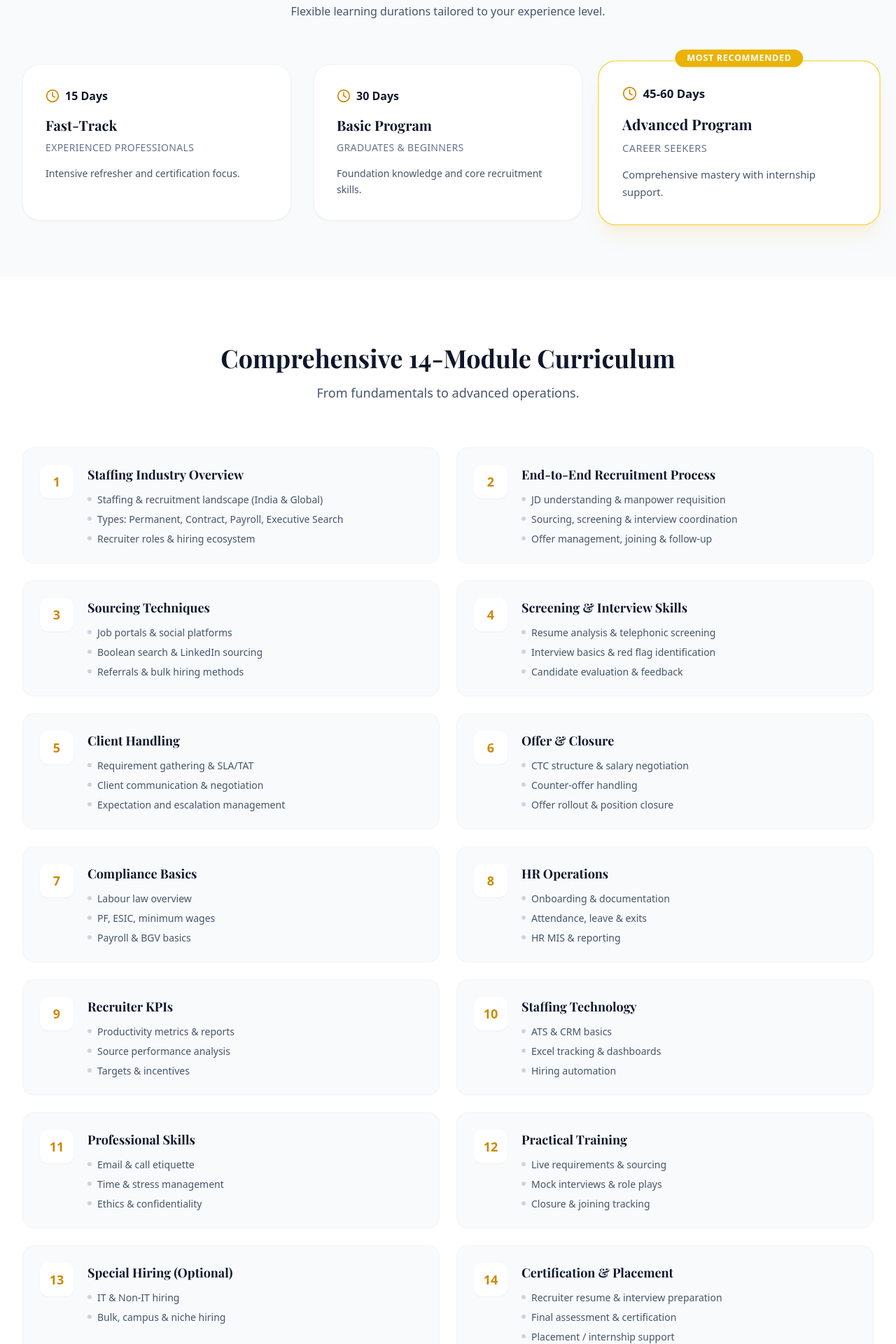
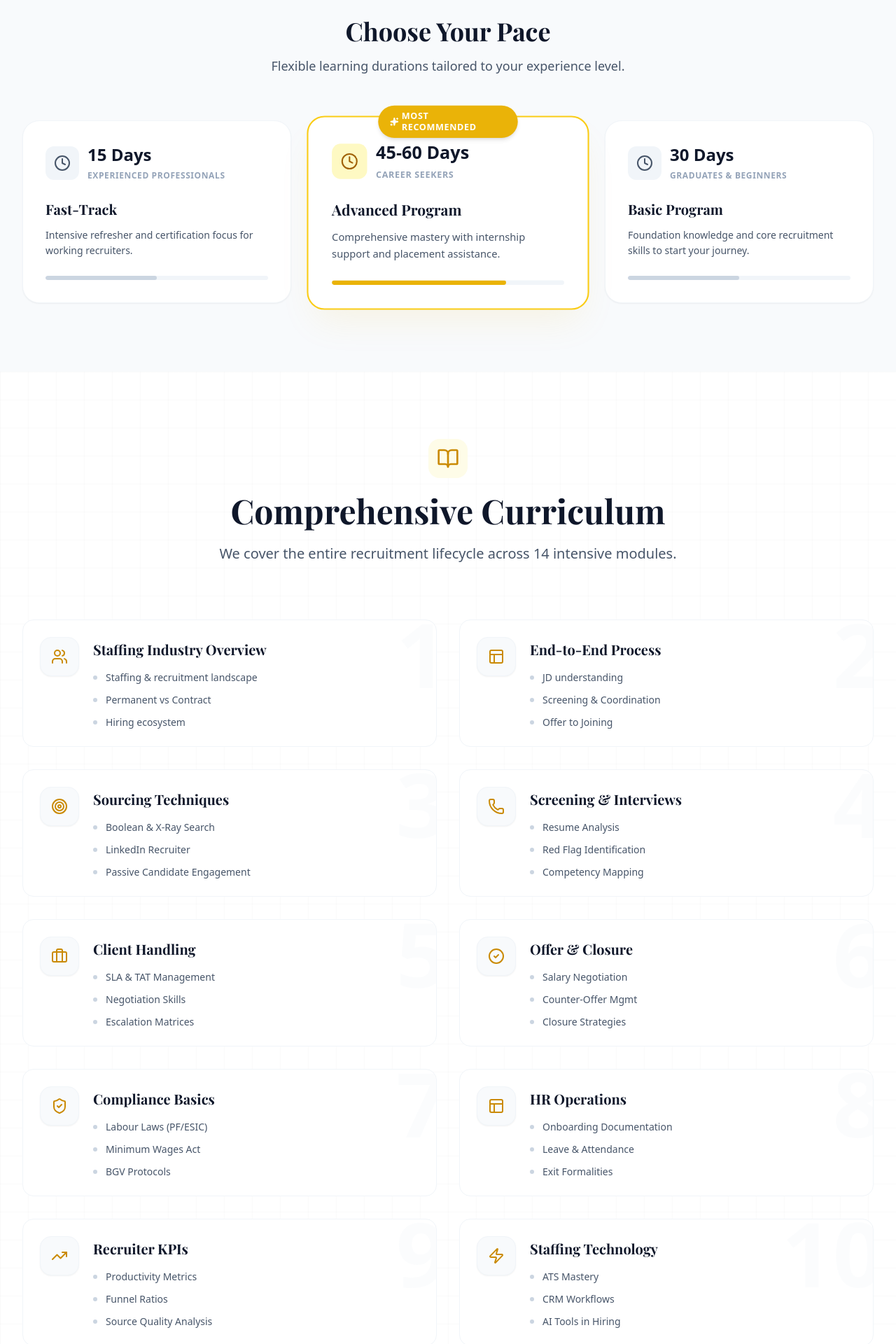
Before and after one commit to UjjwalAsati/impact_you_academy, a React (Vite) app in the folder frontend/: page /staffing-training in a window 1280 px wide. Shown: the part 800-2720 px from the top of the page at 70% size. Built offline with nearby package versions, Linux system fonts and the light colour scheme.

Commit message:
Update StaffingTrainingPage.jsx

```diff
--- a/frontend/src/pages/StaffingTrainingPage.jsx
+++ b/frontend/src/pages/StaffingTrainingPage.jsx
@@ -12,213 +12,135 @@ import {
   ShieldCheck,
   Phone,
   ArrowRight,
-  Download
+  Download,
+  Sparkles,
+  Zap,
+  Target
 } from 'lucide-react';
 
 export default function StaffingTrainingPage() {
 
-  // 1. Data Structure for the 14 Modules
+  // --- INTERNAL ANIMATION STYLES ---
+  const animationStyles = `
+    @keyframes fadeUp {
+      from { opacity: 0; transform: translateY(30px); }
+      to { opacity: 1; transform: translateY(0); }
+    }
+    @keyframes float {
+      0% { transform: translateY(0px); }
+      50% { transform: translateY(-15px); }
+      100% { transform: translateY(0px); }
+    }
+    @keyframes pulse-glow {
+      0%, 100% { opacity: 1; transform: scale(1); }
+      50% { opacity: 0.8; transform: scale(0.95); }
+    }
+    @keyframes shimmer {
+      0% { background-position: -200% center; }
+      100% { background-position: 200% center; }
+    }
+
+    .animate-fade-up { animation: fadeUp 0.8s cubic-bezier(0.16, 1, 0.3, 1) forwards; opacity: 0; }
+    .animate-float { animation: float 6s ease-in-out infinite; }
+    .animate-pulse-slow { animation: pulse-glow 4s infinite ease-in-out; }
+
+    .delay-100 { animation-delay: 0.1s; }
+    .delay-200 { animation-delay: 0.2s; }
+    .delay-300 { animation-delay: 0.3s; }
+    .delay-400 { animation-delay: 0.4s; }
+
+    .card-hover-effect {
+      transition: all 0.4s ease;
+    }
+    .card-hover-effect:hover {
+      transform: translateY(-8px);
+      box-shadow: 0 20px 40px -15px rgba(234, 179, 8, 0.15);
+      border-color: rgba(234, 179, 8, 0.4);
+    }
+  `;
+
+  // --- DATA ---
   const modules = [
-    {
-      id: 1,
-      title: "Staffing Industry Overview",
-      icon: <Users className="w-6 h-6 text-yellow-600" />,
-      topics: [
-        "Staffing & recruitment landscape (India & Global)",
-        "Types: Permanent, Contract, Payroll, Executive Search",
-        "Recruiter roles & hiring ecosystem"
-      ]
-    },
-    {
-      id: 2,
-      title: "End-to-End Recruitment Process",
-      icon: <Layout className="w-6 h-6 text-yellow-600" />,
-      topics: [
-        "JD understanding & manpower requisition",
-        "Sourcing, screening & interview coordination",
-        "Offer management, joining & follow-up"
-      ]
-    },
-    {
-      id: 3,
-      title: "Sourcing Techniques",
-      icon: <BookOpen className="w-6 h-6 text-yellow-600" />,
-      topics: [
-        "Job portals & social platforms",
-        "Boolean search & LinkedIn sourcing",
-        "Referrals & bulk hiring methods"
-      ]
-    },
-    {
-      id: 4,
-      title: "Screening & Interview Skills",
-      icon: <Phone className="w-6 h-6 text-yellow-600" />,
-      topics: [
-        "Resume analysis & telephonic screening",
-        "Interview basics & red flag identification",
-        "Candidate evaluation & feedback"
-      ]
-    },
-    {
-      id: 5,
-      title: "Client Handling",
-      icon: <Briefcase className="w-6 h-6 text-yellow-600" />,
-      topics: [
-        "Requirement gathering & SLA/TAT",
-        "Client communication & negotiation",
-        "Expectation and escalation management"
-      ]
-    },
-    {
-      id: 6,
-      title: "Offer & Closure",
-      icon: <CheckCircle2 className="w-6 h-6 text-yellow-600" />,
-      topics: [
-        "CTC structure & salary negotiation",
-        "Counter-offer handling",
-        "Offer rollout & position closure"
-      ]
-    },
-    {
-      id: 7,
-      title: "Compliance Basics",
-      icon: <ShieldCheck className="w-6 h-6 text-yellow-600" />,
-      topics: [
-        "Labour law overview",
-        "PF, ESIC, minimum wages",
-        "Payroll & BGV basics"
-      ]
-    },
-    {
-      id: 8,
-      title: "HR Operations",
-      icon: <Layout className="w-6 h-6 text-yellow-600" />,
-      topics: [
-        "Onboarding & documentation",
-        "Attendance, leave & exits",
-        "HR MIS & reporting"
-      ]
-    },
-    {
-      id: 9,
-      title: "Recruiter KPIs",
-      icon: <TrendingUp className="w-6 h-6 text-yellow-600" />,
-      topics: [
-        "Productivity metrics & reports",
-        "Source performance analysis",
-        "Targets & incentives"
-      ]
-    },
-    {
-      id: 10,
-      title: "Staffing Technology",
-      icon: <BookOpen className="w-6 h-6 text-yellow-600" />,
-      topics: [
-        "ATS & CRM basics",
-        "Excel tracking & dashboards",
-        "Hiring automation"
-      ]
-    },
-    {
-      id: 11,
-      title: "Professional Skills",
-      icon: <Users className="w-6 h-6 text-yellow-600" />,
-      topics: [
-        "Email & call etiquette",
-        "Time & stress management",
-        "Ethics & confidentiality"
-      ]
-    },
-    {
-      id: 12,
-      title: "Practical Training",
-      icon: <Briefcase className="w-6 h-6 text-yellow-600" />,
-      topics: [
-        "Live requirements & sourcing",
-        "Mock interviews & role plays",
-        "Closure & joining tracking"
-      ]
-    },
-    {
-      id: 13,
-      title: "Special Hiring (Optional)",
-      icon: <Award className="w-6 h-6 text-yellow-600" />,
-      topics: [
-        "IT & Non-IT hiring",
-        "Bulk, campus & niche hiring"
-      ]
-    },
-    {
-      id: 14,
-      title: "Certification & Placement",
-      icon: <Award className="w-6 h-6 text-yellow-600" />,
-      topics: [
-        "Recruiter resume & interview preparation",
-        "Final assessment & certification",
-        "Placement / internship support"
-      ]
-    }
+    { id: 1, title: "Staffing Industry Overview", icon: <Users />, topics: ["Staffing & recruitment landscape", "Permanent vs Contract", "Hiring ecosystem"] },
+    { id: 2, title: "End-to-End Process", icon: <Layout />, topics: ["JD understanding", "Screening & Coordination", "Offer to Joining"] },
+    { id: 3, title: "Sourcing Techniques", icon: <Target />, topics: ["Boolean & X-Ray Search", "LinkedIn Recruiter", "Passive Candidate Engagement"] },
+    { id: 4, title: "Screening & Interviews", icon: <Phone />, topics: ["Resume Analysis", "Red Flag Identification", "Competency Mapping"] },
+    { id: 5, title: "Client Handling", icon: <Briefcase />, topics: ["SLA & TAT Management", "Negotiation Skills", "Escalation Matrices"] },
+    { id: 6, title: "Offer & Closure", icon: <CheckCircle2 />, topics: ["Salary Negotiation", "Counter-Offer Mgmt", "Closure Strategies"] },
+    { id: 7, title: "Compliance Basics", icon: <ShieldCheck />, topics: ["Labour Laws (PF/ESIC)", "Minimum Wages Act", "BGV Protocols"] },
+    { id: 8, title: "HR Operations", icon: <Layout />, topics: ["Onboarding Documentation", "Leave & Attendance", "Exit Formalities"] },
+    { id: 9, title: "Recruiter KPIs", icon: <TrendingUp />, topics: ["Productivity Metrics", "Funnel Ratios", "Source Quality Analysis"] },
+    { id: 10, title: "Staffing Technology", icon: <Zap />, topics: ["ATS Mastery", "CRM Workflows", "AI Tools in Hiring"] },
+    { id: 11, title: "Professional Skills", icon: <Users />, topics: ["Email Etiquette", "Time Management", "Confidentiality"] },
+    { id: 12, title: "Practical Training", icon: <Briefcase />, topics: ["Live Project Sourcing", "Role Plays", "Mock Interviews"] },
+    { id: 13, title: "Special Hiring", icon: <Award />, topics: ["Niche Skills (IT/Non-IT)", "Campus & Bulk Hiring", "Executive Search"] },
+    { id: 14, title: "Certification", icon: <Award />, topics: ["Final Assessment", "Resume Building", "Placement Support"] }
   ];
 
-  // 2. Duration Cards Data
   const durations = [
     {
       title: "Fast-Track",
       days: "15 Days",
       target: "Experienced Professionals",
-      desc: "Intensive refresher and certification focus.",
-      popular: false
-    },
-    {
-      title: "Basic Program",
-      days: "30 Days",
-      target: "Graduates & Beginners",
-      desc: "Foundation knowledge and core recruitment skills.",
+      desc: "Intensive refresher and certification focus for working recruiters.",
       popular: false
     },
     {
       title: "Advanced Program",
       days: "45-60 Days",
       target: "Career Seekers",
-      desc: "Comprehensive mastery with internship support.",
+      desc: "Comprehensive mastery with internship support and placement assistance.",
       popular: true
+    },
+    {
+      title: "Basic Program",
+      days: "30 Days",
+      target: "Graduates & Beginners",
+      desc: "Foundation knowledge and core recruitment skills to start your journey.",
+      popular: false
     }
   ];
 
   return (
-    <div className="min-h-screen bg-slate-50 font-sans selection:bg-yellow-100">
+    <div className="min-h-screen bg-slate-50 font-sans selection:bg-yellow-100 selection:text-slate-900">
+      <style>{animationStyles}</style>
 
       {/* --- HERO SECTION --- */}
       <section className="relative pt-32 pb-20 lg:pt-40 lg:pb-32 overflow-hidden bg-white">
-        {/* Background Blobs (Consistent with Home) */}
-        <div className="absolute top-0 right-0 w-1/3 h-full bg-gradient-to-l from-yellow-50 to-transparent opacity-60" />
-        <div className="absolute bottom-0 left-0 w-96 h-96 bg-blue-50 rounded-full mix-blend-multiply filter blur-3xl opacity-50" />
+
+        {/* Animated Background Elements */}
+        <div className="absolute top-0 left-1/2 -translate-x-1/2 w-full h-full z-0 pointer-events-none">
+            <div className="absolute top-[-10%] right-[-5%] w-[600px] h-[600px] bg-yellow-100 rounded-full blur-3xl opacity-60 mix-blend-multiply animate-float" />
+            <div className="absolute bottom-[10%] left-[-10%] w-[600px] h-[600px] bg-blue-50 rounded-full blur-3xl opacity-60 mix-blend-multiply animate-float" style={{ animationDelay: '2s' }} />
+        </div>
 
         <div className="max-w-7xl mx-auto px-4 sm:px-6 lg:px-8 relative z-10 text-center">
-          <div className="inline-flex items-center gap-2 px-3 py-1 rounded-full bg-yellow-50 border border-yellow-100 text-yellow-700 text-sm font-semibold mb-6">
-            <Award className="w-4 h-4" />
+
+          <div className="animate-fade-up delay-100 inline-flex items-center gap-2 px-4 py-1.5 rounded-full bg-slate-900 text-yellow-400 text-xs font-bold uppercase tracking-wider mb-8 shadow-lg shadow-slate-900/10">
+            <Sparkles className="w-3 h-3 animate-pulse" />
             <span>ISO Certified Curriculum</span>
           </div>
 
-          <h1 className="text-4xl md:text-5xl lg:text-6xl font-extrabold text-slate-900 tracking-tight mb-6 leading-tight">
+          <h1 className="animate-fade-up delay-200 text-5xl md:text-6xl lg:text-7xl font-extrabold text-slate-900 tracking-tight mb-8 leading-tight">
             Staffing & Manpower <br />
             <span className="text-transparent bg-clip-text bg-gradient-to-r from-yellow-500 to-yellow-600">
               Training Syllabus
             </span>
           </h1>
 
-          <p className="max-w-2xl mx-auto text-lg text-slate-600 mb-10 leading-relaxed">
-            A structured 14-module roadmap designed to transform you into a 360-degree recruitment professional, covering everything from sourcing to labor law compliance.
+          <p className="animate-fade-up delay-300 max-w-2xl mx-auto text-xl text-slate-600 mb-12 leading-relaxed">
+            A structured <span className="font-bold text-slate-900">14-module roadmap</span> designed to transform you into a 360-degree recruitment professional, covering everything from sourcing to labor law compliance.
           </p>
 
-          <div className="flex flex-col sm:flex-row gap-4 justify-center">
+          <div className="animate-fade-up delay-400 flex flex-col sm:flex-row gap-4 justify-center items-center">
             <Link to="/contact">
-              <button className="px-8 py-4 bg-slate-900 text-white text-base font-bold rounded-full shadow-lg hover:bg-slate-800 hover:-translate-y-1 transition-all duration-300">
-                Enroll Now
+              <button className="group relative px-8 py-4 bg-slate-900 text-white text-base font-bold rounded-full shadow-xl hover:bg-slate-800 hover:shadow-2xl hover:-translate-y-1 transition-all duration-300 overflow-hidden">
+                <span className="relative z-10 flex items-center gap-2">Enroll Now <ArrowRight size={18} className="group-hover:translate-x-1 transition-transform"/></span>
+                <div className="absolute inset-0 -translate-x-full group-hover:translate-x-full transition-transform duration-700 bg-gradient-to-r from-transparent via-white/10 to-transparent" />
               </button>
             </Link>
-            <button className="px-8 py-4 bg-white text-slate-700 border border-slate-200 text-base font-bold rounded-full hover:bg-slate-50 transition-all duration-300 flex items-center gap-2 justify-center">
-              <Download size={18} />
+            <button className="px-8 py-4 bg-white text-slate-700 border border-slate-200 text-base font-bold rounded-full hover:bg-slate-50 hover:border-slate-300 transition-all duration-300 flex items-center gap-2 shadow-sm hover:shadow-md">
+              <Download size={18} className="text-yellow-600" />
               Download PDF
             </button>
           </div>
@@ -226,35 +148,45 @@ export default function StaffingTrainingPage() {
       </section>
 
       {/* --- DURATION OPTIONS --- */}
-      <section className="py-20 bg-slate-50">
+      <section className="py-24 bg-slate-50 relative z-10">
         <div className="max-w-7xl mx-auto px-4 sm:px-6 lg:px-8">
           <div className="text-center mb-16">
-            <h2 className="text-3xl font-bold text-slate-900 mb-4">Choose Your Pace</h2>
-            <p className="text-slate-600">Flexible learning durations tailored to your experience level.</p>
+            <h2 className="text-3xl md:text-4xl font-bold text-slate-900 mb-4">Choose Your Pace</h2>
+            <p className="text-lg text-slate-600">Flexible learning durations tailored to your experience level.</p>
           </div>
 
-          <div className="grid grid-cols-1 md:grid-cols-3 gap-8">
+          <div className="grid grid-cols-1 md:grid-cols-3 gap-8 items-start">
             {durations.map((item, idx) => (
               <div
                 key={idx}
-                className={`relative p-8 rounded-3xl border transition-all duration-300 ${
+                className={`group relative p-8 rounded-3xl transition-all duration-500 ${
                   item.popular
-                  ? 'bg-white border-yellow-400 shadow-xl shadow-yellow-500/10 scale-105 z-10'
-                  : 'bg-white border-slate-100 shadow-sm hover:shadow-lg'
+                  ? 'bg-white border-2 border-yellow-400 shadow-2xl shadow-yellow-500/10 scale-105 z-10'
+                  : 'bg-white border border-slate-100 shadow-sm hover:shadow-xl hover:-translate-y-2'
                 }`}
               >
                 {item.popular && (
-                  <div className="absolute -top-4 left-1/2 -translate-x-1/2 bg-yellow-500 text-white px-4 py-1 rounded-full text-xs font-bold uppercase tracking-wider">
-                    Most Recommended
+                  <div className="absolute -top-4 left-1/2 -translate-x-1/2 bg-yellow-500 text-white px-4 py-1.5 rounded-full text-xs font-bold uppercase tracking-wider shadow-md flex items-center gap-1">
+                    <Sparkles size={12} fill="white" /> Most Recommended
                   </div>
                 )}
-                <div className="flex items-center gap-2 mb-4">
-                  <Clock className="w-5 h-5 text-yellow-600" />
-                  <span className="font-bold text-slate-900">{item.days}</span>
+
+                <div className="flex items-center gap-3 mb-6">
+                  <div className={`p-3 rounded-xl ${item.popular ? 'bg-yellow-100 text-yellow-700' : 'bg-slate-100 text-slate-600'}`}>
+                    <Clock className="w-6 h-6" />
+                  </div>
+                  <div>
+                    <span className="block text-2xl font-bold text-slate-900">{item.days}</span>
+                    <span className="text-xs font-bold text-slate-400 uppercase tracking-wider">{item.target}</span>
+                  </div>
                 </div>
-                <h3 className="text-xl font-bold text-slate-900 mb-2">{item.title}</h3>
-                <p className="text-sm text-slate-500 font-medium uppercase tracking-wide mb-4">{item.target}</p>
-                <p className="text-slate-600 text-sm leading-relaxed">{item.desc}</p>
+
+                <h3 className="text-xl font-bold text-slate-900 mb-3">{item.title}</h3>
+                <p className="text-slate-600 leading-relaxed text-sm mb-6">{item.desc}</p>
+
+                <div className="w-full h-1.5 bg-slate-100 rounded-full overflow-hidden">
+                    <div className={`h-full rounded-full ${item.popular ? 'bg-yellow-500 w-3/4' : 'bg-slate-300 w-1/2'}`}></div>
+                </div>
               </div>
             ))}
           </div>
@@ -262,40 +194,53 @@ export default function StaffingTrainingPage() {
       </section>
 
       {/* --- DETAILED SYLLABUS GRID --- */}
-      <section className="py-24 bg-white">
-        <div className="max-w-7xl mx-auto px-4 sm:px-6 lg:px-8">
-          <div className="text-center mb-16">
-            <h2 className="text-3xl lg:text-4xl font-bold text-slate-900 mb-4">
-              Comprehensive 14-Module Curriculum
+      <section className="py-24 bg-white relative overflow-hidden">
+        {/* Subtle Grid Background */}
+        <div className="absolute inset-0 bg-[linear-gradient(to_right,#8080800a_1px,transparent_1px),linear-gradient(to_bottom,#8080800a_1px,transparent_1px)] bg-[size:40px_40px]"></div>
+
+        <div className="max-w-7xl mx-auto px-4 sm:px-6 lg:px-8 relative z-10">
+          <div className="text-center mb-20">
+            <div className="inline-block p-3 rounded-2xl bg-yellow-50 mb-4">
+                <BookOpen className="w-8 h-8 text-yellow-600" />
+            </div>
+            <h2 className="text-3xl lg:text-5xl font-bold text-slate-900 mb-6">
+              Comprehensive Curriculum
             </h2>
-            <p className="text-lg text-slate-600 max-w-2xl mx-auto">
-              From fundamentals to advanced operations.
+            <p className="text-xl text-slate-600 max-w-3xl mx-auto">
+              We cover the entire recruitment lifecycle across 14 intensive modules.
             </p>
           </div>
 
-          <div className="grid grid-cols-1 md:grid-cols-2 lg:grid-cols-2 gap-6">
-            {modules.map((mod) => (
+          <div className="grid grid-cols-1 md:grid-cols-2 gap-6 lg:gap-8">
+            {modules.map((mod, idx) => (
               <div
                 key={mod.id}
-                className="group p-6 bg-slate-50 rounded-2xl border border-slate-100 hover:border-yellow-200 hover:bg-white hover:shadow-xl transition-all duration-300"
+                className="card-hover-effect group p-6 bg-white rounded-2xl border border-slate-100 relative overflow-hidden"
               >
-                <div className="flex items-start gap-5">
-                  <div className="shrink-0 w-12 h-12 bg-white rounded-xl flex items-center justify-center shadow-sm text-yellow-600 group-hover:bg-yellow-500 group-hover:text-white transition-colors duration-300">
-                    {/* Using simple text for number if icon isn't preferred, or icon */}
-                    <span className="font-bold text-lg">{mod.id}</span>
+                {/* Number Watermark */}
+                <div className="absolute -right-4 -top-4 text-9xl font-bold text-slate-50 opacity-50 group-hover:text-yellow-50 transition-colors duration-500 pointer-events-none select-none">
+                  {mod.id}
+                </div>
+
+                <div className="relative z-10 flex items-start gap-5">
+                  <div className="shrink-0 w-14 h-14 bg-slate-50 rounded-2xl flex items-center justify-center border border-slate-100 group-hover:bg-slate-900 group-hover:border-slate-900 transition-all duration-300 shadow-sm">
+                    <div className="text-yellow-600 group-hover:text-yellow-400 transition-colors">
+                        {React.cloneElement(mod.icon, { size: 24 })}
+                    </div>
                   </div>
-                  <div className="flex-1">
-                    <h3 className="text-lg font-bold text-slate-900 mb-3 group-hover:text-yellow-600 transition-colors">
+
+                  <div className="flex-1 pt-1">
+                    <h3 className="text-xl font-bold text-slate-900 mb-4 group-hover:text-yellow-600 transition-colors">
                       {mod.title}
                     </h3>
-                    <ul className="space-y-2">
+                    <div className="space-y-3">
                       {mod.topics.map((topic, tIdx) => (
-                        <li key={tIdx} className="flex items-start gap-2 text-sm text-slate-600">
-                          <div className="w-1.5 h-1.5 rounded-full bg-slate-300 mt-1.5 group-hover:bg-yellow-400" />
+                        <div key={tIdx} className="flex items-center gap-3 text-sm text-slate-600 group-hover:text-slate-700">
+                          <div className="w-1.5 h-1.5 rounded-full bg-slate-300 group-hover:bg-yellow-500 transition-colors" />
                           <span>{topic}</span>
-                        </li>
+                        </div>
                       ))}
-                    </ul>
+                    </div>
                   </div>
                 </div>
               </div>
@@ -305,22 +250,28 @@ export default function StaffingTrainingPage() {
       </section>
 
       {/* --- CTA SECTION --- */}
-      <section className="py-20 bg-slate-900 relative overflow-hidden">
-        {/* Decor */}
-        <div className="absolute top-0 right-0 w-64 h-64 bg-yellow-500 rounded-full blur-[80px] opacity-10" />
+      <section className="py-24 bg-slate-900 relative overflow-hidden">
+        {/* Background Accents */}
+        <div className="absolute top-0 right-0 w-96 h-96 bg-yellow-500 rounded-full blur-[100px] opacity-10 pointer-events-none animate-pulse-slow" />
+        <div className="absolute bottom-0 left-0 w-96 h-96 bg-blue-500 rounded-full blur-[100px] opacity-10 pointer-events-none animate-pulse-slow" style={{ animationDelay: '2s' }} />
 
         <div className="max-w-4xl mx-auto px-4 text-center relative z-10">
-          <h2 className="text-3xl md:text-4xl font-bold text-white mb-6">
-            Ready to Start Your Career in Staffing?
+          <h2 className="text-3xl md:text-5xl font-bold text-white mb-8 tracking-tight">
+            Ready to Start Your Career?
           </h2>
-          <p className="text-slate-300 mb-10 text-lg">
+          <p className="text-slate-300 mb-10 text-xl max-w-2xl mx-auto">
             Join the next cohort and get certified in as little as 15 days.
           </p>
-          <div className="flex justify-center gap-4">
+          <div className="flex flex-col sm:flex-row gap-4 justify-center">
             <Link to="/contact">
-              <button className="px-8 py-4 bg-yellow-500 text-slate-900 font-bold rounded-full hover:bg-yellow-400 hover:scale-105 transition-all duration-300 shadow-[0_0_20px_rgba(234,179,8,0.3)]">
+              <button className="w-full sm:w-auto px-10 py-5 bg-yellow-500 text-slate-900 text-lg font-bold rounded-full hover:bg-yellow-400 hover:scale-105 transition-all duration-300 shadow-[0_0_30px_rgba(234,179,8,0.3)]">
                 Get Course Brochure
               </button>
+            </Link>
+            <Link to="/contact">
+                <button className="w-full sm:w-auto px-10 py-5 bg-transparent border border-slate-700 text-white text-lg font-bold rounded-full hover:bg-slate-800 transition-all duration-300">
+                    Book Free Counseling
+                </button>
             </Link>
           </div>
         </div>
```
